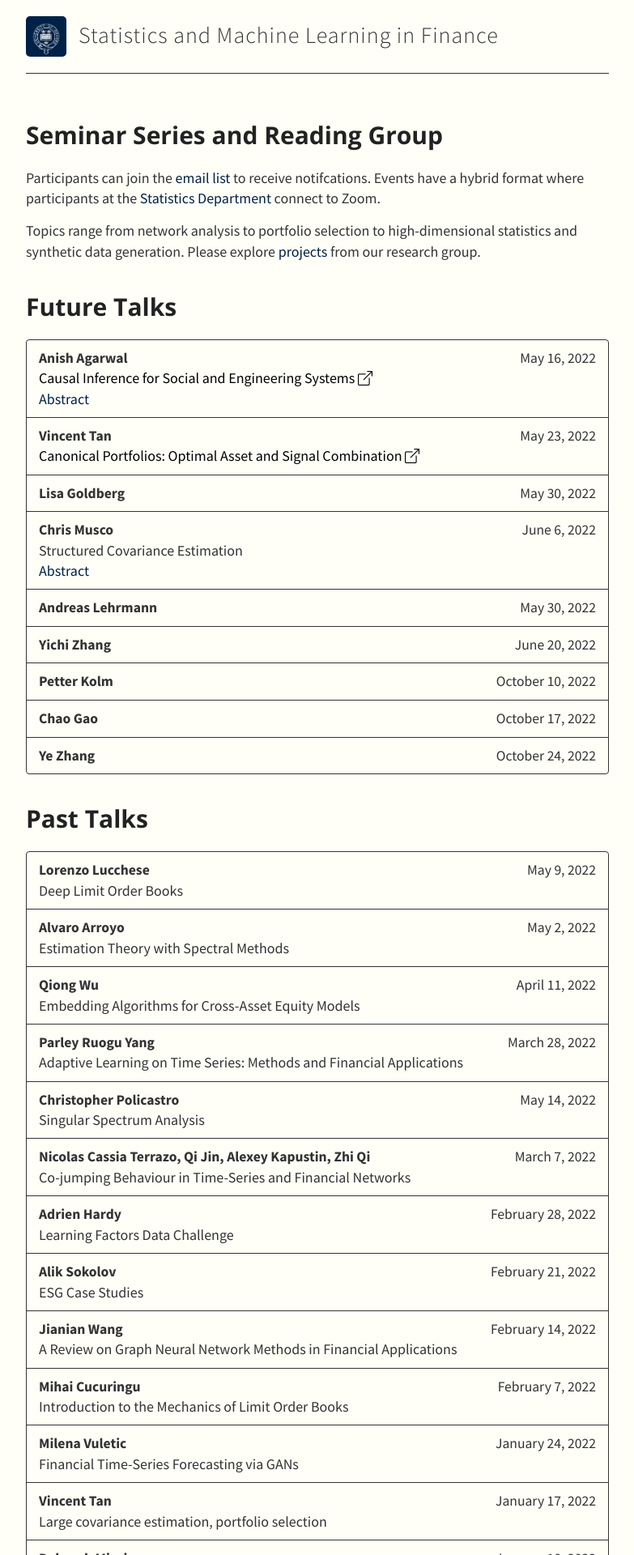
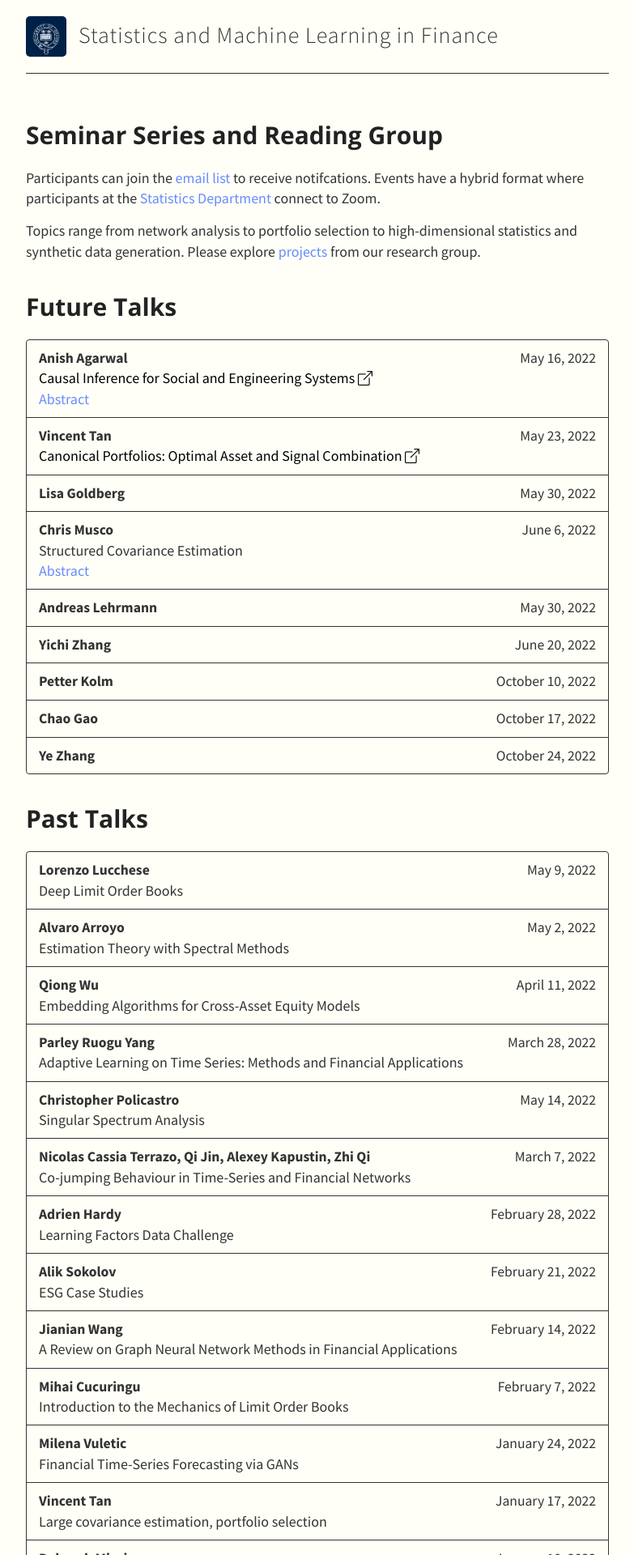
Before and after one commit to SML-Fin/SML-Fin.github.io, a Jekyll site: the page built from index.md, in a window 1280 px wide. Shown: the top 1920 px of the page at 81% size, without its empty margins (248-1031 px from the left). Built offline with Jekyll 4.4.1, drawn with Linux system fonts in a browser that asks for light colours; nearby versions of some CDN libraries; our own code applies the rules of GitHub Pages for plain Markdown files.

Commit message:
Update _variables.scss

```diff
--- a/_sass/_variables.scss
+++ b/_sass/_variables.scss
@@ -5,7 +5,7 @@
 
 // Colors
 $blue: #4183C4;
-$stanfordred: #002147;
+$stanfordred: #668cff;
 $ivory: #FFFFF8;
 
 // Grays
```
